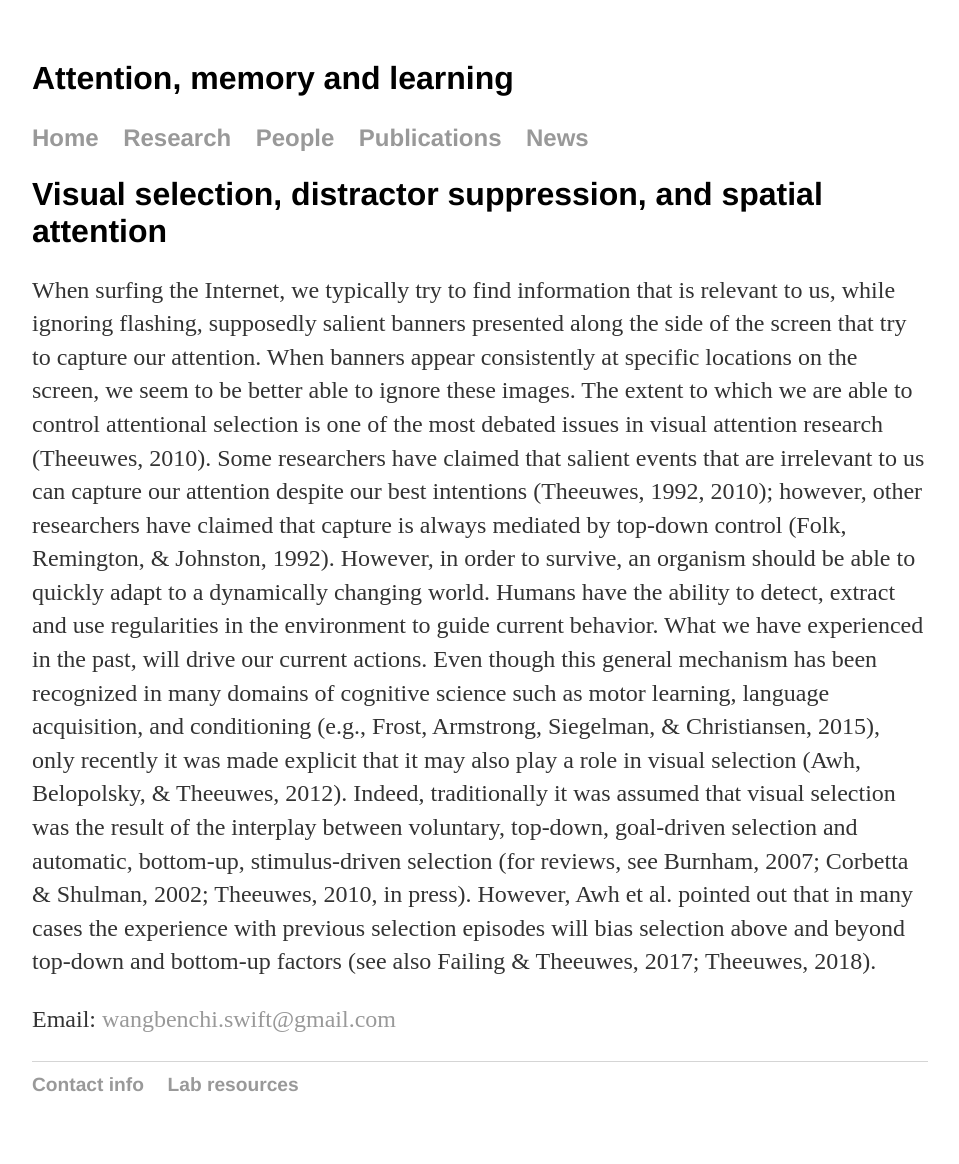
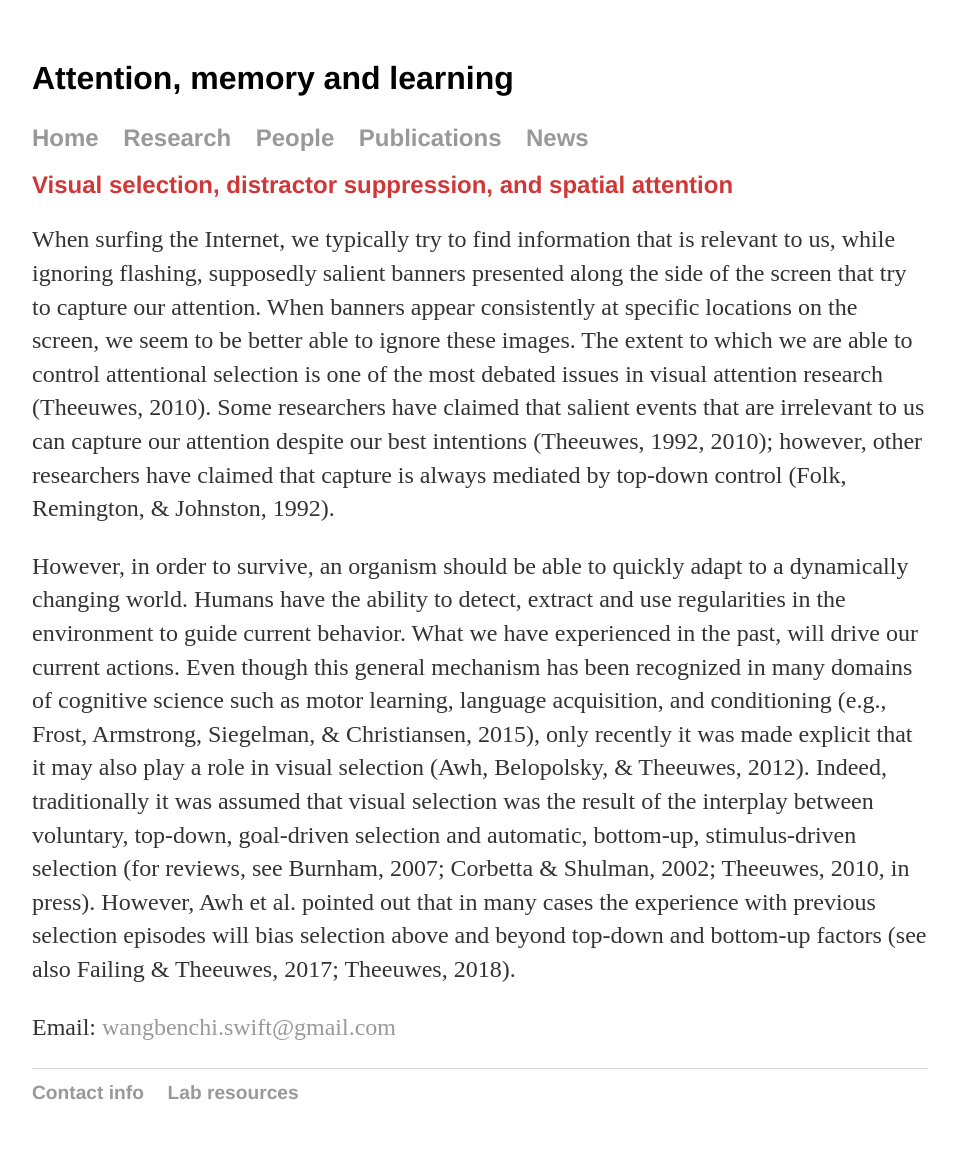
Before and after one commit to wangbenchi/wangbenchi.github.io, a Jekyll site: the page built from research/index.html, in a window 1280 px wide. Shown: the whole page, without its empty margins (160-1119 px from the left). Built offline with Jekyll 4.4.1, drawn with Linux system fonts in a browser that asks for light colours.

Commit message:
Update index.html

```diff
--- a/research/index.html
+++ b/research/index.html
@@ -4,9 +4,7 @@ title: Research
 ---
 <div class="blurb">
 
-	<p></p>
-    	<p></p>
-    	<h1> Visual selection, distractor suppression, and spatial attention</h1>
+    	<h2> Visual selection, distractor suppression, and spatial attention</h2>
 
     	<p>When surfing the Internet, we typically try to find information that is relevant to us,
         while ignoring flashing, supposedly salient banners presented along the side of the screen
@@ -14,9 +12,22 @@ title: Research
         on the screen, we seem to be better able to ignore these images. The extent to which we are
         able to control attentional selection is one of the most debated issues in visual attention
         research (Theeuwes, 2010). Some researchers have claimed that salient events that are irrelevant
-        to us can capture our attention despite our best intentions (Theeuwes, 1992, 2010); however, other researchers have claimed that capture is always mediated by top-down control (Folk, Remington, & Johnston, 1992).
-However, in order to survive, an organism should be able to quickly adapt to a dynamically changing world. Humans have the ability to detect, extract and use regularities in the environment to guide current behavior. What we have experienced in the past, will drive our current actions. Even though this general mechanism has been recognized in many domains of cognitive science such as motor learning, language acquisition, and conditioning (e.g., Frost, Armstrong, Siegelman, & Christiansen, 2015), only recently it was made explicit that it may also play a role in visual selection (Awh, Belopolsky, & Theeuwes, 2012). Indeed, traditionally it was assumed that visual selection was the result of the interplay between voluntary, top-down, goal-driven selection and automatic, bottom-up, stimulus-driven selection (for reviews, see Burnham, 2007; Corbetta & Shulman, 2002; Theeuwes, 2010, in press).  However, Awh et al. pointed out that in many cases the experience with previous selection episodes will bias selection above and beyond top-down and bottom-up factors (see also Failing & Theeuwes, 2017; Theeuwes, 2018).
-</p>
+        to us can capture our attention despite our best intentions (Theeuwes, 1992, 2010); however, other
+	researchers have claimed that capture is always mediated by top-down control (Folk, Remington, & Johnston, 1992).</p>
+
+	<p>However, in order to survive, an organism should be able to quickly adapt to a dynamically changing world.
+		Humans have the ability to detect, extract and use regularities in the environment to guide current behavior.
+		What we have experienced in the past, will drive our current actions. Even though this general mechanism has
+		been recognized in many domains of cognitive science such as motor learning, language acquisition, and
+		conditioning (e.g., Frost, Armstrong, Siegelman, & Christiansen, 2015), only recently it was made explicit
+		that it may also play a role in visual selection (Awh, Belopolsky, & Theeuwes, 2012). Indeed, traditionally
+		it was assumed that visual selection was the result of the interplay between voluntary, top-down, goal-driven
+		selection and automatic, bottom-up, stimulus-driven selection
+		(for reviews, see Burnham, 2007; Corbetta & Shulman, 2002; Theeuwes, 2010, in press).
+		However, Awh et al. pointed out that in many cases the experience with previous selection episodes
+		will bias selection above and beyond top-down and bottom-up factors
+		(see also Failing & Theeuwes, 2017; Theeuwes, 2018). </p>
+
     	<p>Email:<a href="mailto:wangbenchi.swift@gmail.com"> wangbenchi.swift@gmail.com</a></p>
 
 </div><!-- /.blurb -->
```
